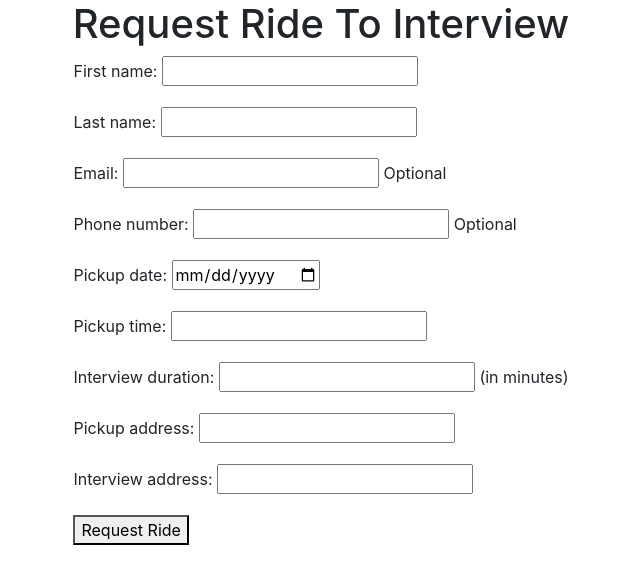
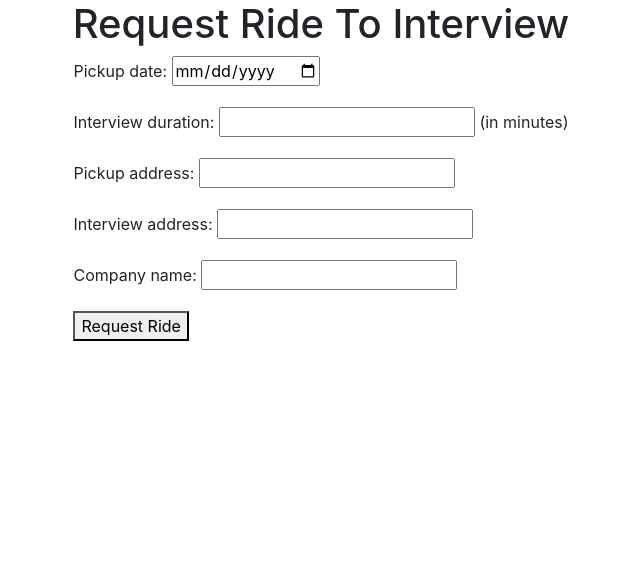
Before and after one commit to CS130-W20/team-A9, a Django app: page /request-ride in a window 1280 px wide. Shown: the part 56-640 px from the top of the page, without its empty margins (319-959 px from the left). Run offline with Django 3.2, Linux system fonts and the light colour scheme; parts of the project's set-up code (start-up, migrations or seed data) failed here and were passed over; some libraries are stand-ins or nearby versions.

Commit message:
Updated Ride Request Forms to display the correct fields

```diff
--- a/homeyess/website/forms.py
+++ b/homeyess/website/forms.py
@@ -58,16 +58,12 @@ class RideRequestForm(ModelForm):
 	'''
 	class Meta:
 		model = RideRequestPost
-		fields = ['first_name', 'last_name', 'email', 'phone_number', 'pickup_date', 'pickup_time', 'interview_duration', 'pickup_address', 'interview_address']
+		fields = ['pickup_date', 'interview_duration', 'pickup_address', 'interview_address', 'company_name']
 
 	class DateInput(forms.DateInput):
 		input_type = 'date'
-	first_name = forms.CharField(max_length=30, required=True)
-	last_name = forms.CharField(max_length=30, required=True)
-	email = forms.EmailField(max_length=254, required=False, help_text='Optional')
-	phone_number = forms.CharField(max_length=14, help_text='Optional', required=False)
 	pickup_date = forms.DateField(widget=DateInput, required=True)
-	pickup_time = forms.CharField(max_length=20, required=True)
 	interview_duration = forms.CharField(max_length=30, required=True, help_text=' (in minutes)')
 	pickup_address = forms.CharField(max_length=200, required=True)
 	interview_address = forms.CharField(max_length=200, required=True)
+	company_name = forms.CharField(max_length=200, required=True)
--- a/homeyess/website/models.py
+++ b/homeyess/website/models.py
@@ -7,6 +7,7 @@ from django.db.models.signals import post_save
 from django.dispatch import receiver
 from django.utils.timezone import now
 from enum import Enum
+from datetime import time
 
 
 class Profile(models.Model):
@@ -133,14 +134,6 @@ def update_user_profile(sender, instance, created, **kwargs):
 class RideRequestPost(models.Model):
 	'''Model to store information about ride requests
 
-	:param first_name: the first name of the requester
-	:type first_name: CharField / string
-	:param last_name: the last name of the requester
-	:type last_name: CharField / string
-	:param email: the email of the requester
-	:type email: Email
-	:param phone_number: the phone number of the requester
-	:type phone_number: CharField / string
 	:param pickup_date: the date that the requester wants to be picked up
 	:type pickup_date: Date
 	:param pickup_time: the time the requester would like to be picked up
@@ -151,17 +144,16 @@ class RideRequestPost(models.Model):
 	:type pickup_address: CharField / string
 	:param interview_address: the address where the interview is taking place
 	:type interview_address: CharField / string
+	:param campany_name: the name of the company the requester is applying for
+	:type company_name: CharField / string
 	'''
 
-	first_name = models.CharField(max_length=30)
-	last_name = models.CharField(max_length=30)
-	email = models.EmailField(max_length=254, help_text='Optional')
-	phone_number = models.CharField(max_length=20, help_text='Optional', blank=True)
 	pickup_date = models.DateField()
-	pickup_time = models.CharField(max_length=20, blank=True)
+	pickup_time = models.CharField(max_length=20, default="0:00")
 	interview_duration = models.CharField(max_length=20, help_text='in minutes')
 	pickup_address = models.CharField(max_length=200)
 	interview_address = models.CharField(max_length=200)
+	company_name = models.CharField(max_length=100, default='')
 
 	def get_absolute_url(self):
 		return '/ViewRideForm/' + str(self.id)
```
Also changed, not shown: homeyess/templates/ride_request/ViewRideForm.html (+4 -29 lines), homeyess/website/migrations/0006_auto_20200226_0809.py (added).
